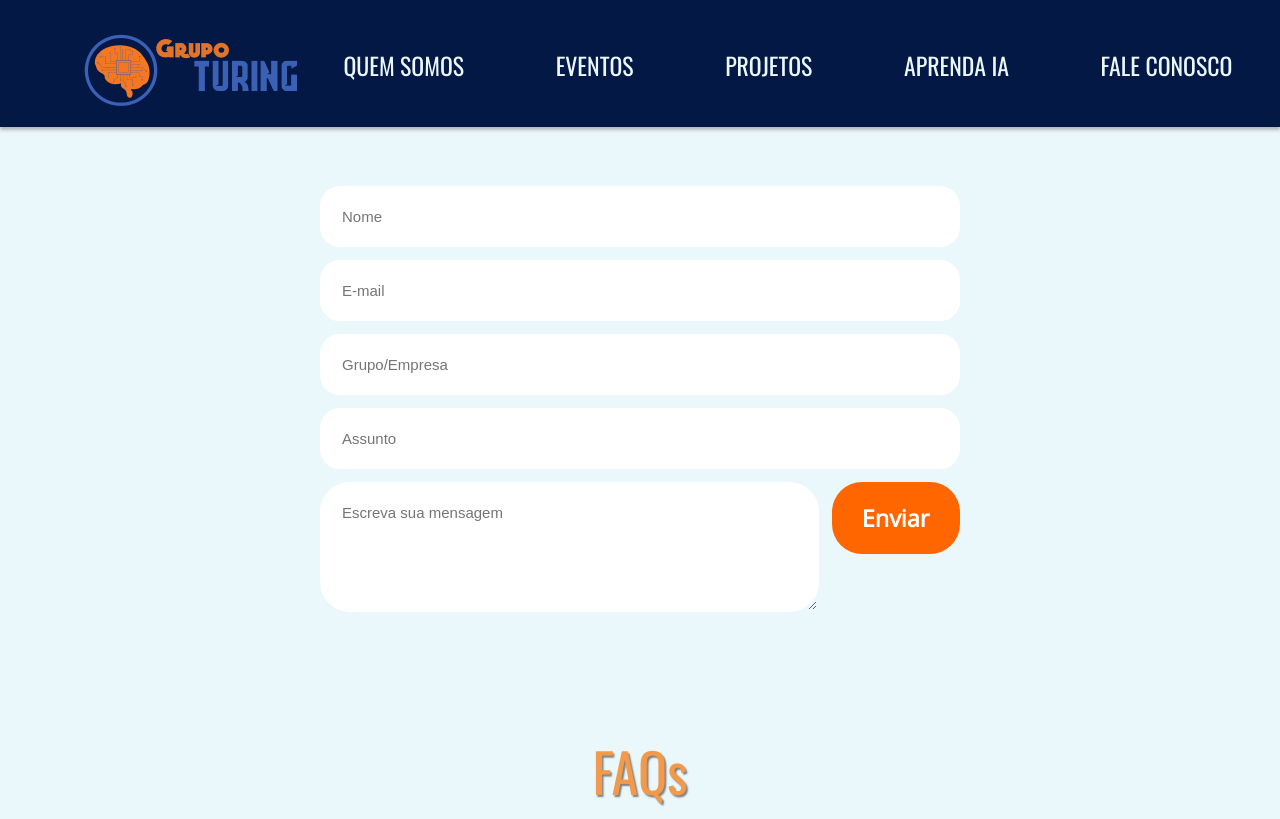
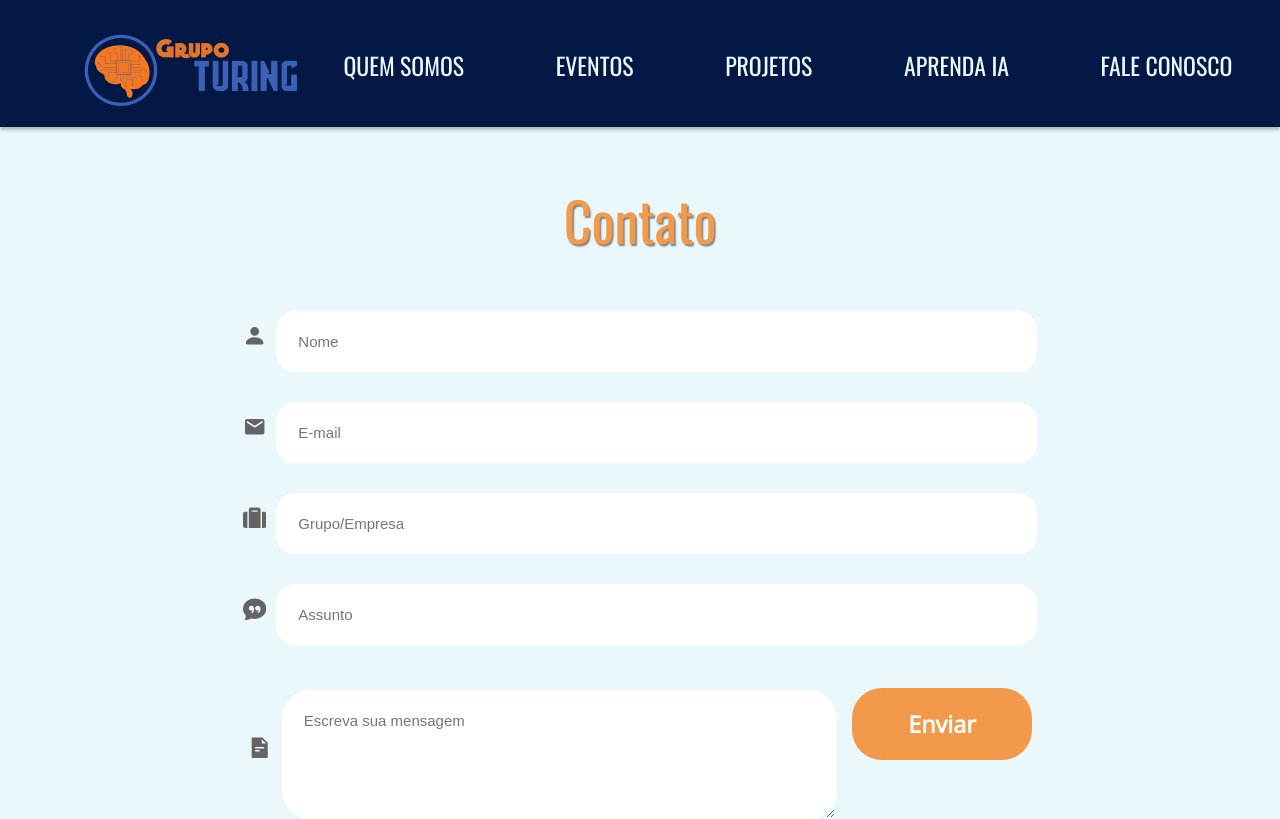
Before and after one commit to turing-usp/Site-do-Turing, a React (Create React App) app in the folder frontend/: page /contactus in a window 1280 px wide. Shown: the top 819 px of the page. Built offline with nearby package versions, Linux system fonts and the light colour scheme.

Commit message:
Formulário de contato atualizado (#29)
Foi adicionado:

- Ícones a cada campo de entrada;
- Sistema de validação do formulário;
- Mensagem de erro ao tentar submeter um formulário inválido;
- Feedback visual ao enviar um formulário válido.

```diff
--- a/frontend/src/pages/ContactUs/index.js
+++ b/frontend/src/pages/ContactUs/index.js
@@ -1,13 +1,18 @@
-import React, { useEffect, useState } from "react";
+import React, { useEffect, useState, useRef } from "react";
 import ReactDOM from 'react-dom';
 import logo from '../../assets/logo.png';
 import './styles.css';
 import {FiPlus} from 'react-icons/fi'
+import { BsChatQuoteFill, BsFillPersonFill } from 'react-icons/bs'
+import {MdEmail} from 'react-icons/md'
+import {FaSuitcase} from 'react-icons/fa'
+import {AiFillFileText} from 'react-icons/ai'
+import check from '../../assets/check.gif'
 import Cabecalho from '../../Tags/Cabecalho.js'
 import Rodape from '../../Tags/Rodape.js'
 
+
 export default function ContactUs () {
-
 
     const [nome, setNome] = useState('')
     const [email, setEmail] = useState('')
@@ -15,24 +20,93 @@ export default function ContactUs () {
     const [assunto, setAssunto] = useState('')
     const [mensagem, setMensagem] = useState('')
 
-    function onSubmit(e) {
-        e.preventDefault()
+    const [errorNome, setErrorNome] = useState('')
+    const [errorEmail, setErrorEmail] = useState('')
+    const [errorAssunto, setErrorAssunto] = useState('')
+    const [errorMensagem, setErrorMensagem] = useState('')
+
+    const [submited, setSubmited] = useState(false)
+    const [validated, setValidated] = useState(false)
+
+    useEffect (() => {
+        if (submited &&
+            !errorNome &&
+            !errorEmail &&
+            !errorAssunto &&
+            !errorMensagem) {
+
+            setValidated(true)
 
             const data = {
                 nome,
                 email,
                 grupo,
                 assunto,
-            mensagem,
+                mensagem
             };
-
-        console.log(data); /** Alterar depois */
 
             setNome('')
             setEmail('')
             setGrupo('')
             setAssunto('')
             setMensagem('')
+
+            setTimeout(() => {
+                setValidated(false)
+            }, 3000)
+
+            setSubmited(false)
+        }
+    }, [submited, errorNome, errorEmail, errorAssunto, errorMensagem])
+
+    function validateNome(nome) {
+        if (!nome) {
+            setErrorNome('Campo obrigatório.')
+        }
+        else {
+            setErrorNome('')
+        }
+    }
+
+    function validateEmail(email) {
+        if (!email) {
+            setErrorEmail('Campo obrigatório.')
+        }
+        else if (!/\S+@\S+\.\S+/.test(email)) {
+            setErrorEmail('E-mail inválido.')
+        }
+        else {
+            setErrorEmail('')
+        }
+    }
+
+    function validateAssunto(assunto) {
+        if (!assunto) {
+            setErrorAssunto('Campo obrigatório.')
+        }
+        else {
+            setErrorAssunto('')
+        }
+    }
+
+    function validateMensagem(mensagem) {
+        if (!mensagem) {
+            setErrorMensagem('Campo obrigatório.')
+        }
+        else {
+            setErrorMensagem('')
+        }
+    }
+
+    function handleSubmit(e) {
+        e.preventDefault()
+
+        setSubmited(true)
+
+        validateNome(nome)
+        validateEmail(email)
+        validateAssunto(assunto)
+        validateMensagem(mensagem)
     }
 
     const [numeroFaq, setNumero] = useState(2);
@@ -46,42 +120,61 @@ export default function ContactUs () {
         <div class='container'>
             <Cabecalho />
 
+            <span class="title_form">Contato</span>
             <form class='formulario'>
+                <div class='container_entrada'>
+                    <BsFillPersonFill color='rgb(100, 100, 100)' size='1.3em'/>
                     <input
-                    class='entrada'
+                        class={errorNome ? 'entrada_error':'entrada'}
                         value={nome}
                         onChange={e => setNome(e.target.value)}
                         placeholder='Nome'
                     />
-                <br />
+                    {errorNome && <p class='text_error_entrada'>{errorNome}</p>}
+                </div>
+                <div class='container_entrada'>
+                    <MdEmail color='rgb(100, 100, 100)' size='1.3em'/>
                     <input
-                    class = 'entrada'
+                        class={errorEmail ? 'entrada_error':'entrada'}
                         value={email}
                         onChange={e => setEmail(e.target.value)}
                         placeholder='E-mail'
                     />
-                <br />
+                    {errorEmail && <p class='text_error_entrada'>{errorEmail}</p>}
+                </div>
+                <div class='container_entrada'>
+                    <FaSuitcase color='rgb(100, 100, 100)' size='1.3em'/>
                     <input
-                    class = 'entrada'
+                        class='entrada'
                         value={grupo}
                         onChange={e => setGrupo(e.target.value)}
                         placeholder='Grupo/Empresa'
                     />
-                <br />
+                </div>
+                <div class='container_entrada'>
+                    <BsChatQuoteFill color='rgb(100, 100, 100)' size='1.3em'/>
                     <input
-                    class='entrada'
+                        class={errorAssunto ? 'entrada_error':'entrada'}
                         value={assunto}
                         onChange={e => setAssunto(e.target.value)}
                         placeholder='Assunto'
                     />
-                <br />
+                    {errorAssunto && <p class='text_error_entrada'>{errorAssunto}</p>}
+                </div>
+                <div class='container_mensagem'>
+                    <AiFillFileText color='rgb(100, 100, 100)' size='1.3em'/>
                     <textarea
-                    class='mensagem'
+                        class={errorMensagem ? 'mensagem_error':'mensagem'}
                         value={mensagem}
                         onChange={e => setMensagem(e.target.value)}
                         placeholder='Escreva sua mensagem'
                     />
-                <button class='enviar' onClick={onSubmit}><span>Enviar</span></button>
+                    {!validated && <button class='enviar' onClick={handleSubmit}><span>Enviar</span></button>}
+                    {validated && <img class='check' src={check} />}
+                    <div class='container_text_error_mensagem'>
+                        {errorMensagem && <p class='text_error_mensagem'>{errorMensagem}</p>}
+                    </div>
+                </div>
             </form>
 
             <div class="faq_and_answer">
--- a/frontend/src/pages/ContactUs/styles.css
+++ b/frontend/src/pages/ContactUs/styles.css
@@ -1,77 +1,130 @@
-
-/* FORMULARIO */
-.formulario {
-    text-align: center;
-    margin-top: 60px;
+.title_form {
+  font-size: 3em;
+  font-weight: 500;
+  color: #F2994A;
+  text-shadow: 0.03em 0.03em 0.03em gray;
 }
 
-/* Inputs gerais (nome, e-mail, etc.) */
-.entrada {
-    width: 50%;
+.formulario {
+  display: flex;
+  flex-direction: column;
+  margin-top: 2em;
+}
+
+.container_entrada {
+  width: 70%;
+  align-self: center;
+  flex-direction: row;
+  align-items: center;
+  margin: 15px;
+}
+
+.entrada, .entrada_error {
+  width: 80%;
   padding: 20px;
-    margin: 0.5%;
-    box-sizing: border-box;
   font-size: 15px;
+  margin-left: 10px;
   border-radius: 20px;
   border: 2px solid rgb(255, 255, 255);
   background-color: rgb(255, 255, 255);
   color: rgb(0, 0, 0);
+  transition: 0.5s;
+}
+
+.entrada_error {
+  border: 2px solid #FF0000
 }
 
 .entrada:focus {
-    border: 2px solid rgb(255, 102, 0);
-    transition: 0.5s;
+  border: 2px solid #F2994A;
 }
 
-  /* Caixa de texto/mensagem */
-  .mensagem {
-    width: 39%;
+.container_mensagem {
+  display: flex;
+  flex-direction: row;
+  justify-content: center;
+  align-items: center;
+  align-self: center;
+  width: 70%;
+  margin: 15px;
+}
+
+.mensagem, .mensagem_error {
   height: 130px;
+  margin-left: 10px;
+  width:62%;
   padding: 20px;
-    margin: 0.5%;
-    font-size: 15px;
-    font: normal;
+  margin-top: 15px;
   box-sizing: border-box;
   border-radius: 30px;
   border: 2px solid rgb(255, 255, 255);
   background-color: rgb(255, 255, 255);
   color: rgb(0, 0, 0);
   resize: vertical;
+  transition: 0.5s;
+  font-size: 15px;
   font-family: Arial, Helvetica, sans-serif;
+
   scrollbar-width: none;
   -ms-overflow-style: none;
 }
 
-  .mensagem:focus {
-    border: 2px solid rgb(30, 6, 139);
-    transition: 0.5s;
+.mensagem_error {
+  align-self: flex-end;
+  border: 2px solid #FF0000;
 }
 
-  /* Scrollbar da caixa de texto/mensagem */
+.mensagem:focus {
+  border: 2px solid #3b61b6
+}
+
+/* Scrollbar da caixa de mensagem */
 .mensagem::-webkit-scrollbar {
   display: none;
   width: 0px;
   background: transparent;
 }
 
-  /* Botão enviar */
+.text_error_entrada, .text_error_mensagem {
+  position: absolute;
+  left: 26%;
+  font-size: 12px;
+  font-family: Arial, Helvetica, sans-serif;
+  color: #FF0000;
+  margin-top: 5px;
+  margin-left: -2.5%;
+  animation: fadein 1s;
+}
+
+@keyframes fadein {
+  from {opacity: 0};
+  to {opacity: 1}
+}
+
+.text_error_mensagem {
+  margin-left: -2.5%;
+}
+
+.container_text_error_mensagem {
+  align-self: flex-end;
+}
+
 .enviar {
-    background-color: rgb(255, 102, 0);
+  background-color: #F2994A;
+  width: 20%;
   border-radius: 30px;
   border: none;
   color: white;
   font-size: 130%;
   padding: 20px;
-    margin: 0.5%;
   cursor: pointer;
+  margin-left: 15px;
+  animation: fadein 2s;
   transition: all 0.5s;
-    width: 10%;
-    padding-left: 1.5%;
-    vertical-align: top;
 }
 
 .enviar:hover{
-    background-color: rgb(255, 51, 0);
+  background-color: rgb(255, 119, 0);
 }
 
 .enviar span {
@@ -98,8 +151,13 @@
   right: 0;
 }
 
-
-/* FAQ */
+.check {
+  width: 110px;
+  animation: fadein 3s;
+  transition: 1s;
+  margin-top: 15px;
+  margin-left: 11.8%;
+}
 
 
 .title_faqs{
```
Lines whose indentation alone changed are shown as unchanged.
